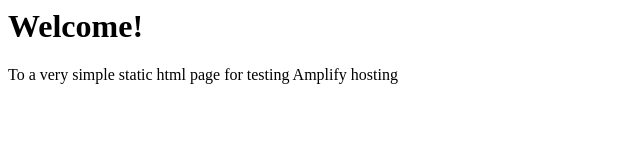
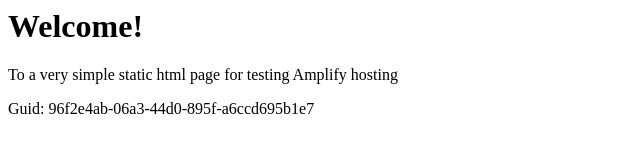
Before and after one commit to aws-aemilia-dub/Github-PR-Commit-Integration-Test-DoNotTouch-Gith-P5X5MO5I-v1-prod-eu-west-1, a website: page src/index.html in a window 1280 px wide. Shown: the whole page, without its empty margins (0-640 px from the left). Drawn offline with Linux system fonts and the light colour scheme.

Commit message:
commit from integ tests

```diff
--- a/src/index.html
+++ b/src/index.html
@@ -1,3 +1,5 @@
+
+
 <html lang="en">
 
 <head>
@@ -10,6 +12,6 @@
 <body>
     <h1>Welcome!</h1>
     <p>To a very simple static html page for testing Amplify hosting</p>
-</body>
+    <p>Guid: 96f2e4ab-06a3-44d0-895f-a6ccd695b1e7</p></body>
 
 </html>
```
